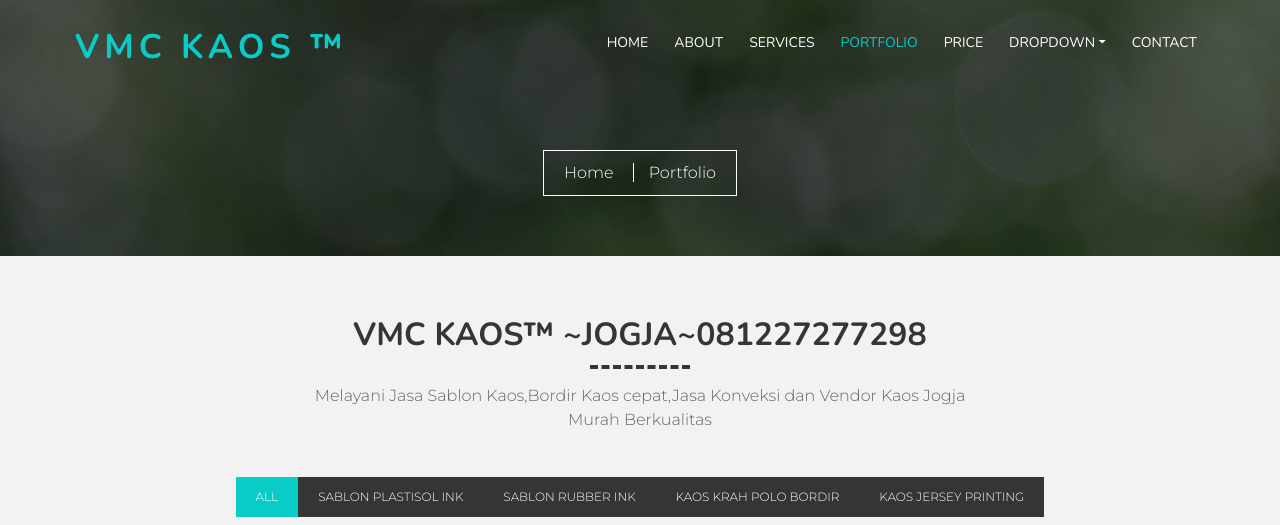
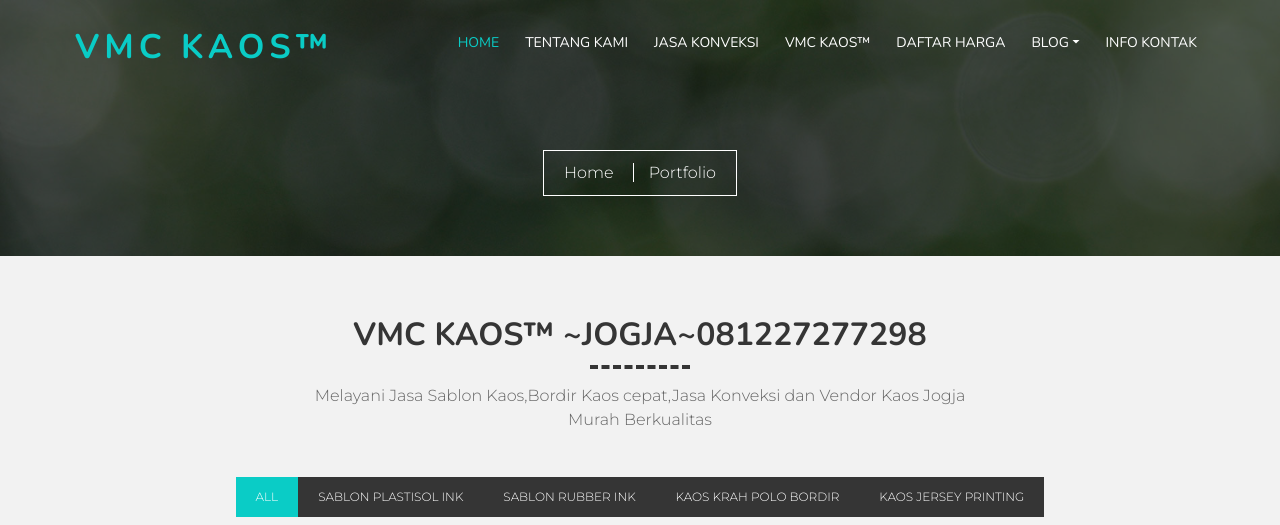
Before and after one commit to vmckaos/vendorkaos, a plain HTML site: page portfolio-vmckaos.html in a window 1280 px wide. Shown: the top 525 px of the page. Drawn offline with nearby package versions, Linux system fonts and the light colour scheme.

Commit message:
Update portfolio-vmckaos.html

```diff
--- a/portfolio-vmckaos.html
+++ b/portfolio-vmckaos.html
@@ -31,27 +31,27 @@
         <header class="header">
             <div class="container-fluid">
                 <div class="logo pull-left">
-                    <h1><a href="index.html">VMC KAOS ™</a></h1>
+                    <h1><a href="index.html">VMC KAOS™</a></h1>
                     <!-- <a href="#"><img src="img/logo.png" alt="" title="" /></a>-->
                 </div>
 
                 <nav id="nav-menu-container">
                     <ul class="nav-menu">
-                        <li><a href="index.html">Home</a></li>
-                        <li><a href="about.html">About</a></li>
-                        <li><a href="service.html">Services</a></li>
-                        <li class="menu-active"><a href="portfolio.html">Portfolio</a></li>
-                        <li><a href="price.html">Price</a></li>
-                        <li class="menu-has-children"><a href="#">Dropdown <i class="dicon ion-md-arrow-dropdown"></i></a>
+                        <li class="menu-active"><a href="index.html">Home</a></li>
+                        <li><a href="tentang-vmckaos-jogja.html">TENTANG KAMI</a></li>
+                        <li><a href="layanan-jasa-konveksi-vmckaos.html">JASA KONVEKSI </a></li>
+                        <li><a href="portfolio-vmckaos.html">VMC KAOS™</a></li>
+                        <li><a href="daftar-harga-vmckaos-jogja.html">DAFTAR HARGA</a></li>
+                        <li class="menu-has-children"><a href="#">Blog <i class="dicon ion-md-arrow-dropdown"></i></a>
                             <ul>
-                                <li><a href="">Dropdown Item</a></li>
-                                <li><a href="">Dropdown Item</a></li>
-                                <li><a href="">Dropdown Item</a></li>
+                                <li><a href="kaos-kerah-polo-shirt.html">BIKIN POLO SHIRT</a></li>
+                                <li><a href="kaos-kerah-polo-shirt-jogja.html">KONVEKSI KAOS KRAH</a></li>
+                                <li><a href="Sablon-Kaos-Jogja.html">SABLON KAOS</a></li>
                                 <li><a href="">Dropdown Item</a></li>
                                 <li><a href="">Dropdown Item</a></li>
                             </ul>
                         </li>
-                        <li><a href="contact.html">Contact</a></li>
+                        <li><a href="kontak-vmckaos-jogja.html">INFO KONTAK</a></li>
                     </ul>
                 </nav>
             </div>
```
